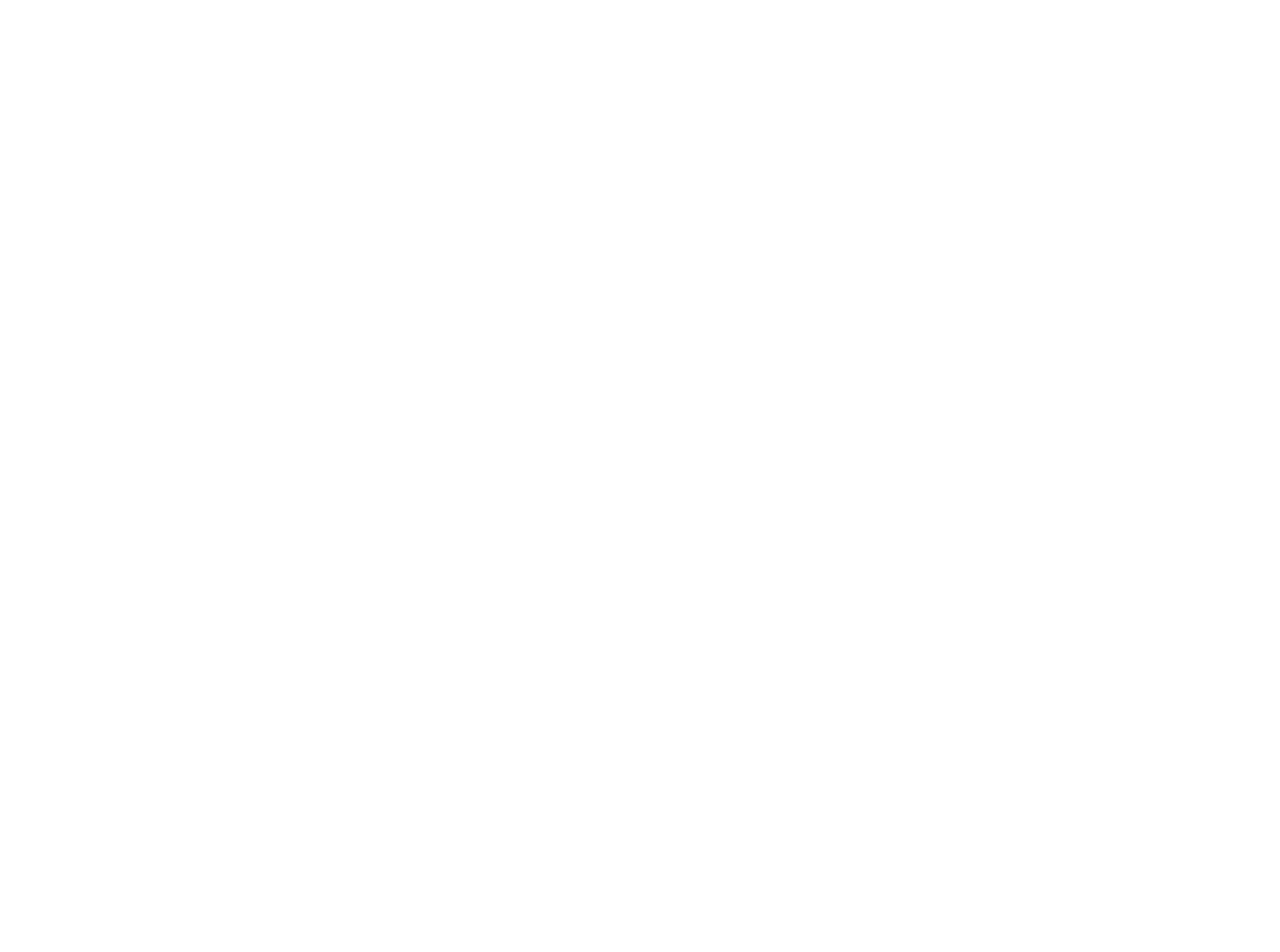
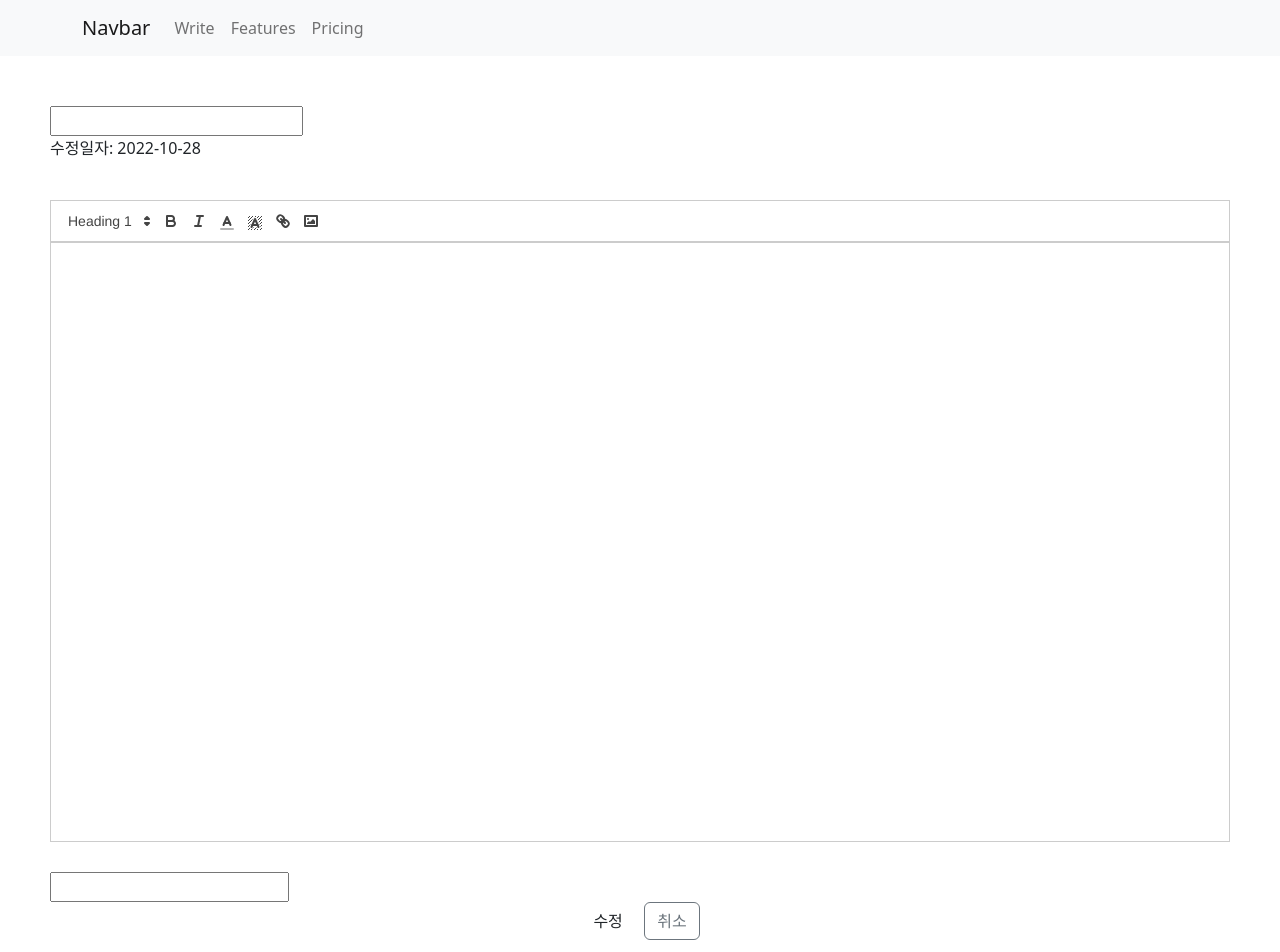
Before and after one commit to wildwing12/card-board, a React (Create React App) app: page /edit/1 in a window 1280 px wide. Before the commit this address had no page. Shown: the top 952 px of the page. Before the commit the page ends 800 px from the top, so only its background shows below. Built offline with nearby package versions, Linux system fonts and the light colour scheme; no server answers.

Commit message:
수정커밋

```diff
--- a/src/App.js
+++ b/src/App.js
@@ -3,6 +3,7 @@
 import Write from "./crud/Write";
 import Home from "./Home";
 import "./common/sweetAlert.css";
+import Eidt from "./crud/Eidt";
 
 function App() {
   return (
@@ -10,6 +11,7 @@
       <Routes>
         <Route path="/" element={<Home />} />
         <Route path="/write" element={<Write />} />
+        <Route path="/edit/:id" element={<Eidt />} />
       </Routes>
     </div>
   );
--- a/src/Home.js
+++ b/src/Home.js
@@ -9,25 +9,46 @@
   // Stack,
 } from "react-bootstrap";
 import Card from "react-bootstrap/Card";
-import { test } from "./api";
+import { test, preview } from "./api";
 import Swal from "sweetalert2/dist/sweetalert2.js";
 import "sweetalert2/src/sweetalert2";
 import Layout from "./Layout";
 import { sweet } from "./common/util";
+import { Link, useNavigate } from "react-router-dom";
+import useTestHook from "./customHook/useTestHook";
 
 const Home = () => {
-  const [list, setList] = useState({});
+  const [list, setList] = useState([]);
+  // const preview = async () => {};
+  // const { text, setText, makeText } = useTestHook();
+
   useEffect(() => {
-    test().then((res) => {
-      setList(res.data);
+    // console.log(text);
+    // makeText("테스트입니다");
+    // test().then((res) => {
+    //   setList(res.data);
+    // });
+    preview().then((res) => {
+      setList(res.data.data.content);
+      console.log("preview", res);
     });
   }, []);
-  console.log(list?.data?.title);
+  // console.log(text);
+  console.log(list?.data);
+
+  const navigate = useNavigate();
+
+  const moveEditPage = (id) => {
+    navigate("/edit/1", { state: { id: 1 } });
+    console.log(id);
+  };
 
   return (
     <Layout>
       <Container className="align-content-center" style={{ marginTop: "10px" }}>
         <Row>
+          {list.map((i) => {
+            return (
               <Col>
                 <Card style={{ width: "18rem" }}>
                   <Card.Img
@@ -35,49 +56,22 @@
                     src="https://blog.kakaocdn.net/dn/2ChCI/btqvPbkYHXS/Bjoh4TSXHv66xRoiu6mrr1/img.gif"
                   />
                   <Card.Body>
-                <Card.Title>{list?.data?.title}</Card.Title>
-                <Card.Text>{list?.data?.contents}</Card.Text>
+                    <Card.Title>{i?.title}</Card.Title>
+                    <Card.Text>
+                      <pre dangerouslySetInnerHTML={{ __html: i?.contents }} />
+                    </Card.Text>
+                    <Button onClick={() => moveEditPage(i.id)}>수정하기</Button>
                     <Button
                       variant="primary"
                       onClick={() => sweet("삭제", "삭제2", "question")}
                     >
-                  페이지 이동
+                      삭제
                     </Button>
                   </Card.Body>
                 </Card>
               </Col>
-          <Col>
-            <Card style={{ width: "18rem" }}>
-              <Card.Img
-                variant="top"
-                src="https://blog.kakaocdn.net/dn/2ChCI/btqvPbkYHXS/Bjoh4TSXHv66xRoiu6mrr1/img.gif"
-              />
-              <Card.Body>
-                <Card.Title>Card Title</Card.Title>
-                <Card.Text>
-                  Some quick example text to build on the card title and make up
-                  the bulk of the card's content.
-                </Card.Text>
-                <Button variant="primary">Go somewhere</Button>
-              </Card.Body>
-            </Card>
-          </Col>
-          <Col>
-            <Card style={{ width: "18rem" }}>
-              <Card.Img
-                variant="top"
-                src="https://blog.kakaocdn.net/dn/2ChCI/btqvPbkYHXS/Bjoh4TSXHv66xRoiu6mrr1/img.gif"
-              />
-              <Card.Body>
-                <Card.Title>Card Title</Card.Title>
-                <Card.Text>
-                  Some quick example text to build on the card title and make up
-                  the bulk of the card's content.
-                </Card.Text>
-                <Button variant="primary">Go somewhere</Button>
-              </Card.Body>
-            </Card>
-          </Col>
+            );
+          })}
         </Row>
       </Container>
     </Layout>
--- a/src/api.js
+++ b/src/api.js
@@ -4,3 +4,18 @@
   const result = await axios.get("/board/1");
   return result;
 };
+
+export const editData = async (param) => {
+  const result = await axios.get(`/board/${param.id}`);
+  return result;
+};
+
+export const edit = async (param) => {
+  const result = await axios.put(`/board/${param.id}`, param);
+  return result;
+};
+
+export const preview = async () => {
+  const result = await axios.get("/board/preview");
+  return result;
+};
--- a/src/common/util.js
+++ b/src/common/util.js
@@ -1,17 +1,29 @@
 import Swal from "sweetalert2/dist/sweetalert2.js";
 
-export const sweet = (title, text, icon, confirmBtnTxt) => {
+export const sweet = (
+  title,
+  text,
+  icon,
+  confirmBtnTxt,
+  callBack,
+  cancel = false
+) => {
   return Swal.fire({
     title: title,
     text: text,
     icon: icon,
-    showCancelButton: true,
+    showCancelButton: cancel,
     confirmButtonColor: "#3085d6",
     cancelButtonColor: "#d33",
     confirmButtonText: confirmBtnTxt || "확인",
   }).then((result) => {
     if (result.isConfirmed) {
-      Swal.fire("삭제!", "삭제되었습니다.", "success");
+      // Swal.fire("삭제!", "삭제되었습니다.", "success");
+      if (typeof callBack === "function") {
+        callBack();
+      } else {
+        console.error("콜백이 함수가 아닙니다");
+      }
     }
   });
 };
--- a/src/crud/Eidt.js
+++ b/src/crud/Eidt.js
@@ -1,9 +1,113 @@
-import React from 'react'
+import React, { useEffect, useState } from "react";
+import { Button } from "react-bootstrap";
+import ReactQuill from "react-quill";
+import { useLocation, useNavigate, useParams } from "react-router-dom";
+import Swal from "sweetalert2";
+import { edit, editData } from "../api";
+import { formats, modules } from "../common/editorConstant";
+import CustomToolbar from "../common/quillToolBar";
+import { sweet } from "../common/util";
+import Layout from "../Layout";
 
 const Eidt = () => {
+  const location = useLocation();
+  console.log(location);
+  const [contents, setContents] = useState({
+    title: "",
+    text: "",
+    author: "",
+    thumbnail: "",
+  });
+
+  const onContentsChange = (e) => {
+    setContents((prev) => ({ ...prev, title: e.target.value }));
+  };
+
+  useEffect(() => {
+    editData({ id: 1 })
+      .then((res) => {
+        console.log(res);
+        setContents({
+          // id: r
+          title: res.data.data.title,
+          text: res.data.data.contents,
+          author: res.data.data.author,
+          thumbnail: res.data.data.thumbnail,
+        });
+      })
+      .catch((error) => {
+        console.log(error);
+      });
+  }, []);
+
+  const textChange = (text) => {
+    setContents((prev) => ({ ...prev, text: text }));
+  };
+
+  const navigate = useNavigate();
+  const callBack = () => {
+    navigate("/");
+  };
+
+  const editContents = () => {
+    const param = {
+      id: location.state.id,
+      title: contents.title, //게시글 제목
+      contents: contents.text, //게시글 내용
+      thumbnail: contents.thumbnail,
+      author: "수정자", //게시글 작성자
+    };
+    console.log(param);
+    edit(param).then((res) => {
+      console.log(res);
+      sweet(
+        "수정되었습니다",
+        "목록화면으로 돌아갑니다",
+        "success",
+        "",
+        callBack
+      );
+    });
+  };
+
+  const thumbNailChange = (e) => {
+    setContents((prev) => ({ ...prev, thumbnail: e.target.value }));
+  };
+
   return (
-    <div>Eidt</div>
-  )
-}
+    <Layout>
+      <div style={{ padding: "50px" }}>
+        <div style={{ margin: "0px 0px 40px 0px" }}>
+          <input
+            style={{ fontWeight: "bold" }}
+            value={contents.title}
+            onChange={onContentsChange}
+          />
+          <p style={{ fontWeight: "500" }}>수정일자: 2022-10-28</p>
+        </div>
+        <div className="text-editor" style={{ marginBottom: "30px" }}>
+          <CustomToolbar style={{ width: "100%", border: "1px solid blue" }} />
+          <ReactQuill
+            style={{ width: "100%", height: "600px" }}
+            modules={modules}
+            formats={formats}
+            value={contents.text}
+            onChange={textChange}
+          />
+        </div>
+        <input onChange={thumbNailChange} value={contents.thumbnail} />
+        <div
+          style={{ width: "100%", display: "flex", justifyContent: "center" }}
+        >
+          <Button variant="ouline-primary" onClick={editContents}>
+            수정
+          </Button>{" "}
+          &nbsp;&nbsp;
+          <Button variant="outline-secondary">취소</Button>
+        </div>
+      </div>
+    </Layout>
+  );
+};
 
-export default Eidt
+export default Eidt;
--- /dev/null
+++ b/src/customHook/useTestHook.js
@@ -0,0 +1,16 @@
+import React from "react";
+import { useState } from "react";
+
+const useTestHook = () => {
+  const [text, setText] = useState("");
+  const makeText = (txt) => {
+    setText(txt);
+  };
+  return {
+    text,
+    setText,
+    makeText,
+  };
+};
+
+export default useTestHook;
```
Also changed, not shown: src/crud/Write.js (+24 -19 lines). Lines whose indentation alone changed are shown as unchanged.
